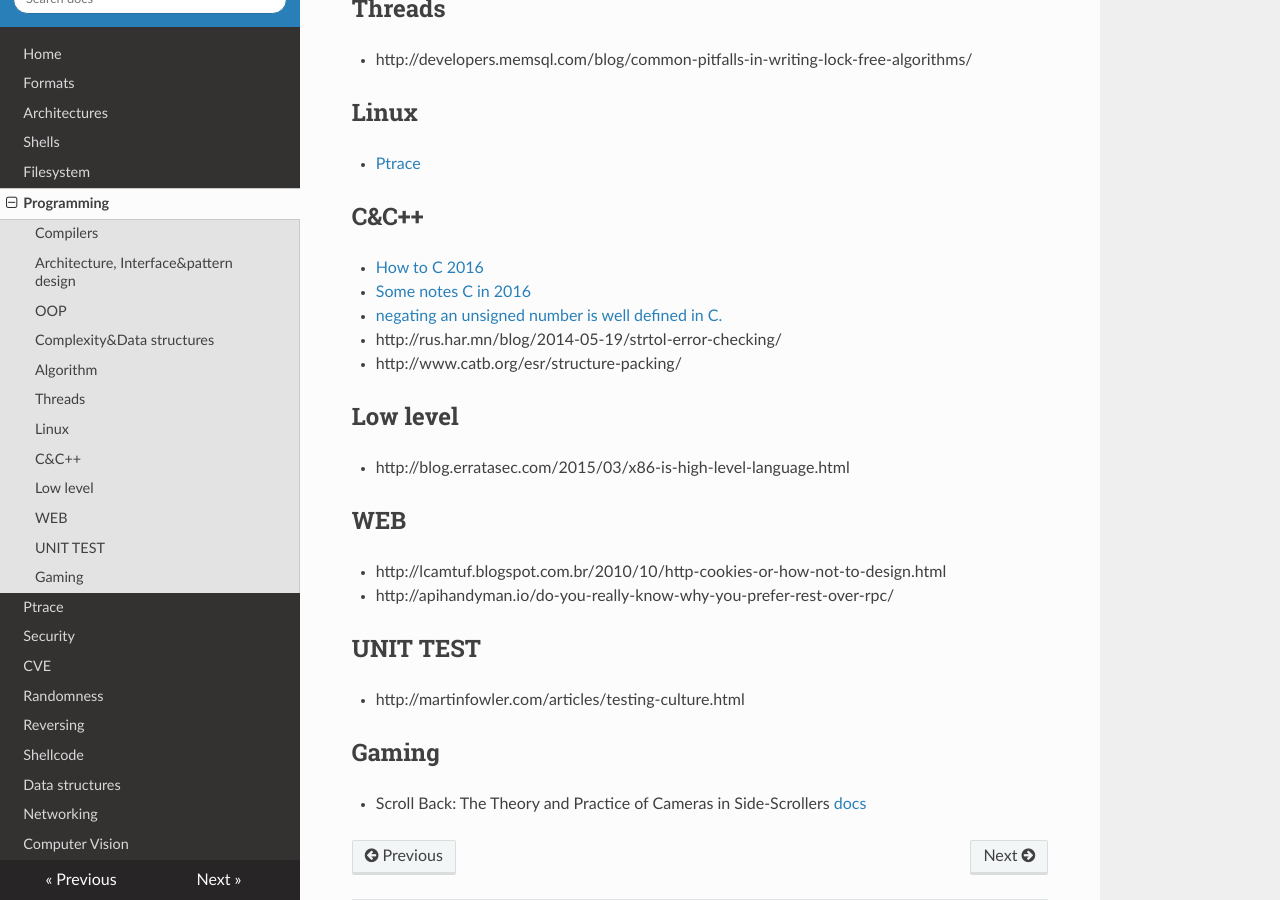
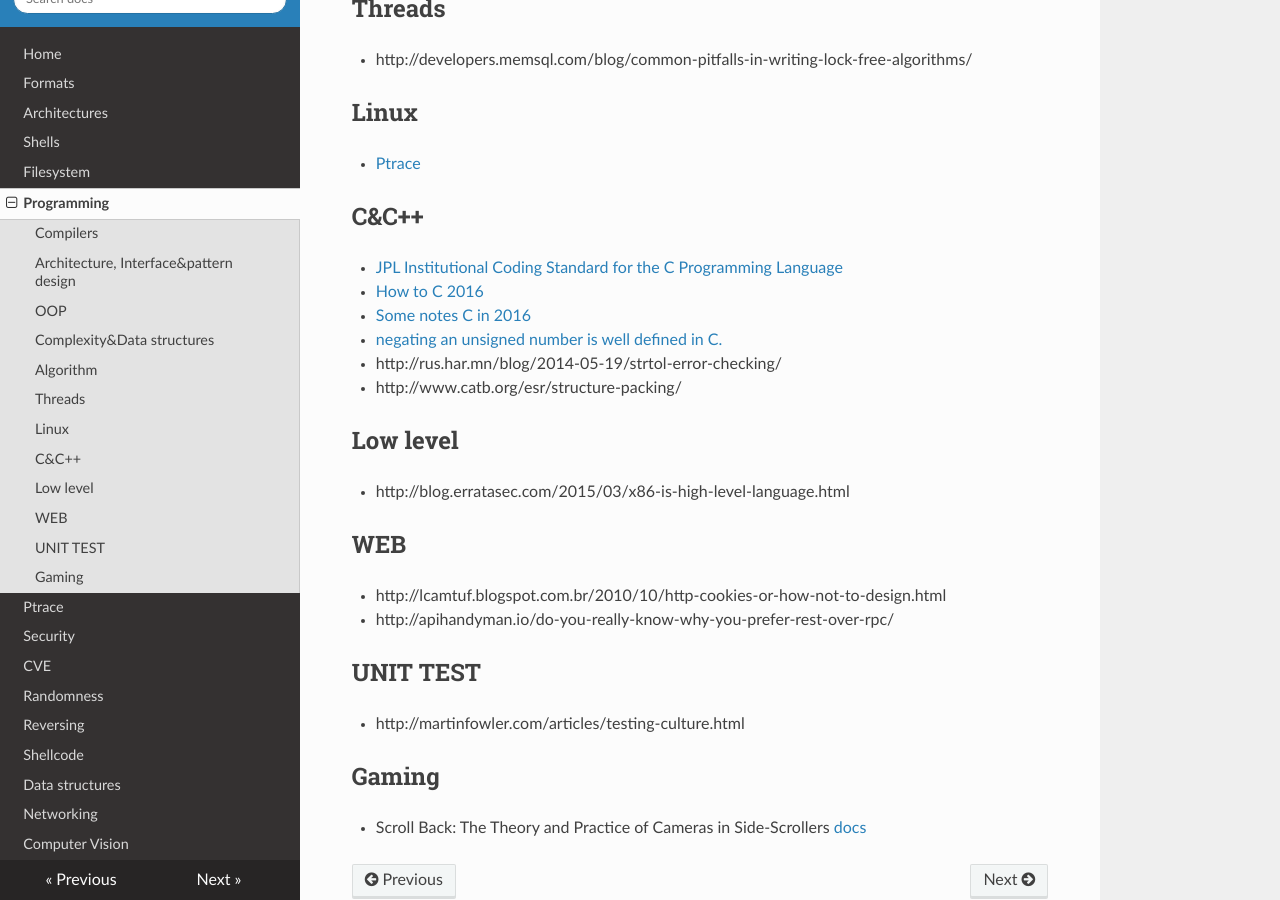
Before and after one commit to gipi/low-level, an MkDocs documentation site: the page built from docs/programming.md, in a window 1280 px wide and 900 px high, scrolled down 2274 px. Built offline with MkDocs 1.6.1, drawn with Linux system fonts in a browser that asks for light colours; nearby versions of some CDN libraries; old or Windows-style settings are respelled for this version of MkDocs.

Commit message:
Add link.

```diff
--- a/docs/programming.md
+++ b/docs/programming.md
@@ -91,6 +91,7 @@ From [Basics of the Unix Philosophy](http://catb.org/~esr/writings/taoup/html/ch
 
 ## C&C++
 
+ - [JPL Institutional Coding Standard for the C Programming Language ](http://lars-lab.jpl.nasa.gov/JPL_Coding_Standard_C.pdf)
  - [How to C 2016](https://matt.sh/howto-c)
  - [Some notes C in 2016](http://blog.erratasec.com/2016/01/some-notes-c-in-2016.html)
  - [negating an unsigned number is well defined in C.](http://stackoverflow.com/questions/1269019/what-should-happen-to-the-negation-of-a-size-t-i-e-sizeofstruct-foo/1269049#1269049)
```
